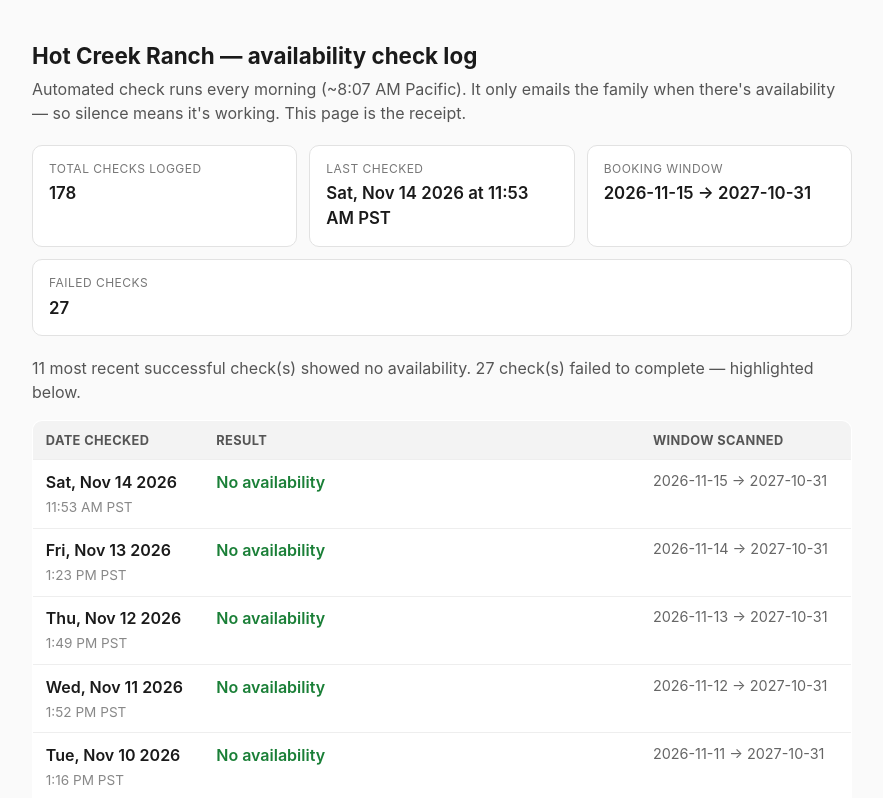
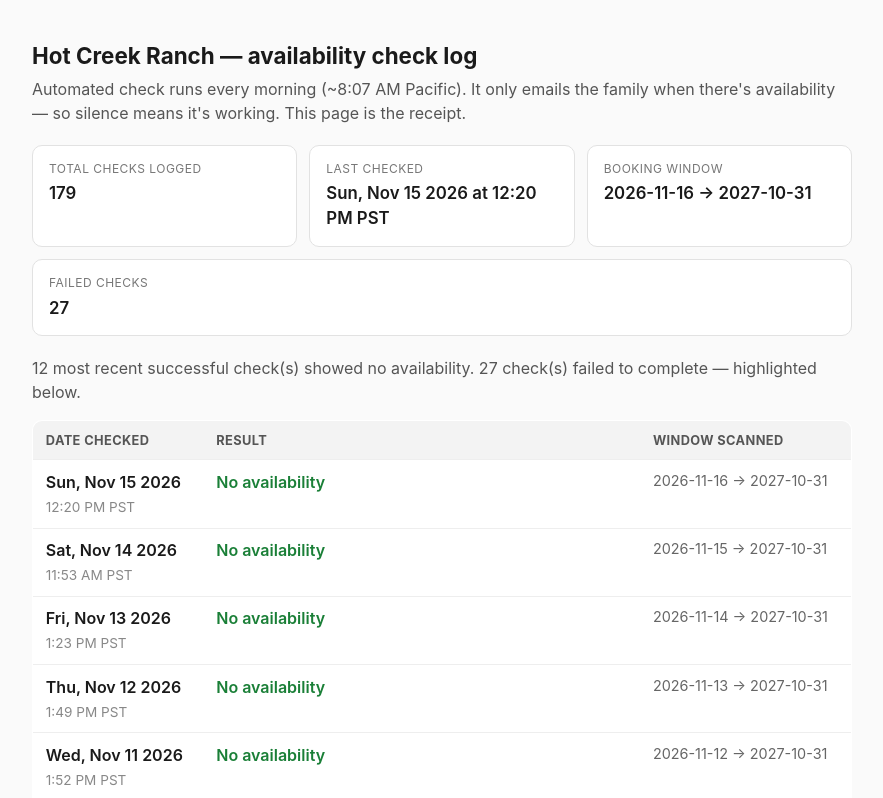
Before and after one commit to spacemanspiff85/hot-creek-log, a plain HTML site: page index.html in a window 1280 px wide. Shown: the top 798 px of the page, without its empty margins (198-1081 px from the left). Drawn offline with Linux system fonts and the light colour scheme.

Commit message:
log: 2026-11-15 page update

```diff
--- a/index.html
+++ b/index.html
@@ -55,16 +55,17 @@
   This page is the receipt.</p>
 
   <div class="cards">
-    <div class="card"><div class="k">Total checks logged</div><div class="v">178</div></div>
-    <div class="card"><div class="k">Last checked</div><div class="v">Sat, Nov 14 2026 at 11:53 AM PST</div></div>
-    <div class="card"><div class="k">Booking window</div><div class="v">2026-11-15 → 2027-10-31</div></div>
+    <div class="card"><div class="k">Total checks logged</div><div class="v">179</div></div>
+    <div class="card"><div class="k">Last checked</div><div class="v">Sun, Nov 15 2026 at 12:20 PM PST</div></div>
+    <div class="card"><div class="k">Booking window</div><div class="v">2026-11-16 → 2027-10-31</div></div>
     <div class="card"><div class="k">Failed checks</div><div class="v">27</div></div>
   </div>
-  <p class="sub">11 most recent successful check(s) showed no availability. 27 check(s) failed to complete — highlighted below.</p>
+  <p class="sub">12 most recent successful check(s) showed no availability. 27 check(s) failed to complete — highlighted below.</p>
 
   <table>
     <thead><tr><th>Date checked</th><th>Result</th><th>Window scanned</th></tr></thead>
     <tbody>
+<tr><td class="date">Sun, Nov 15 2026<br><span class="time">12:20 PM PST</span></td><td><span class="ok">No availability</span></td><td class="window">2026-11-16 → 2027-10-31</td></tr>
 <tr><td class="date">Sat, Nov 14 2026<br><span class="time">11:53 AM PST</span></td><td><span class="ok">No availability</span></td><td class="window">2026-11-15 → 2027-10-31</td></tr>
 <tr><td class="date">Fri, Nov 13 2026<br><span class="time">1:23 PM PST</span></td><td><span class="ok">No availability</span></td><td class="window">2026-11-14 → 2027-10-31</td></tr>
 <tr><td class="date">Thu, Nov 12 2026<br><span class="time">1:49 PM PST</span></td><td><span class="ok">No availability</span></td><td class="window">2026-11-13 → 2027-10-31</td></tr>
@@ -246,7 +247,7 @@
     </tbody>
   </table>
 
-  <footer>Generated Sat, Nov 14 2026 at 11:53 AM PST from
+  <footer>Generated Sun, Nov 15 2026 at 12:20 PM PST from
   logs/history.jsonl. One row per completed run.</footer>
 </body>
 </html>
```
